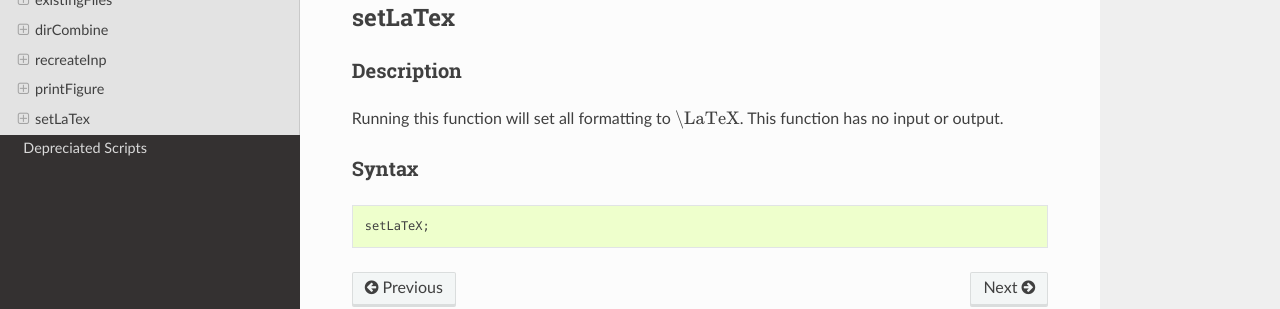
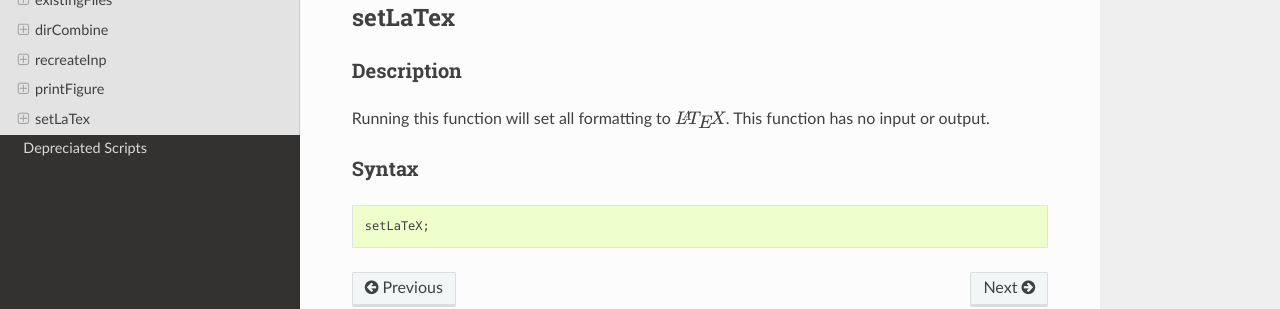
Before and after one commit to aq18507/GATORdocs, a Sphinx documentation site: the page built from doc/Scripts.rst, in a window 1280 px wide and 900 px high, scrolled down 5501 px. Shown: the part 463-772 px from the top of the window. Built offline with Sphinx 7.4.7 and the Read the Docs theme 2.0.0, drawn with Linux system fonts in a browser that asks for light colours.

Commit message:
docs: update Scripts.rst

```diff
--- a/doc/Scripts.rst
+++ b/doc/Scripts.rst
@@ -236,7 +236,7 @@ setLaTex
 
 Description
 +++++++++++
-Running this function will set all formatting to :math:`\textrm{\LaTeX}`. This function has no input or output.
+Running this function will set all formatting to :math:`\LaTeX`. This function has no input or output.
 
 Syntax
 ++++++
```
